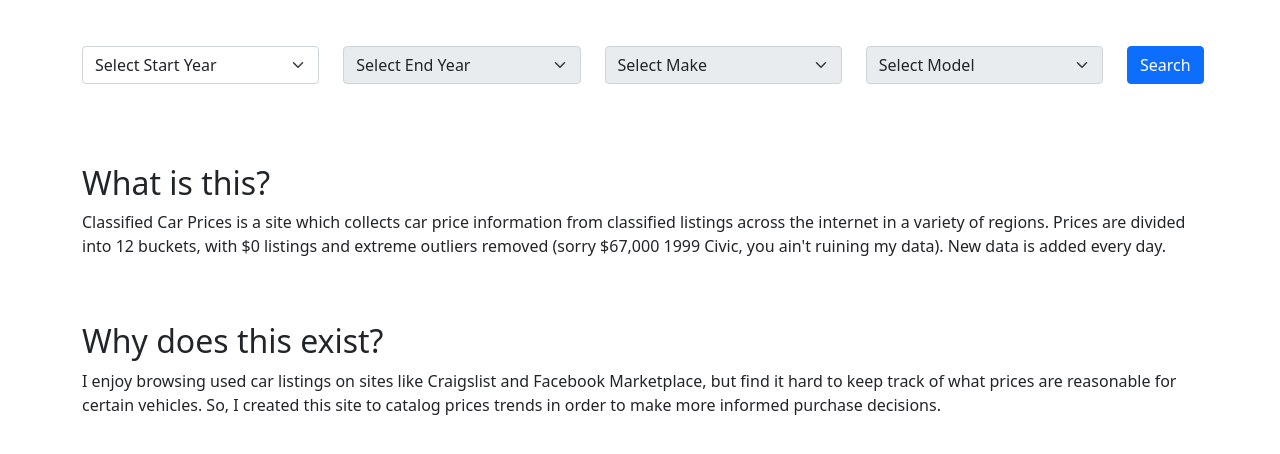
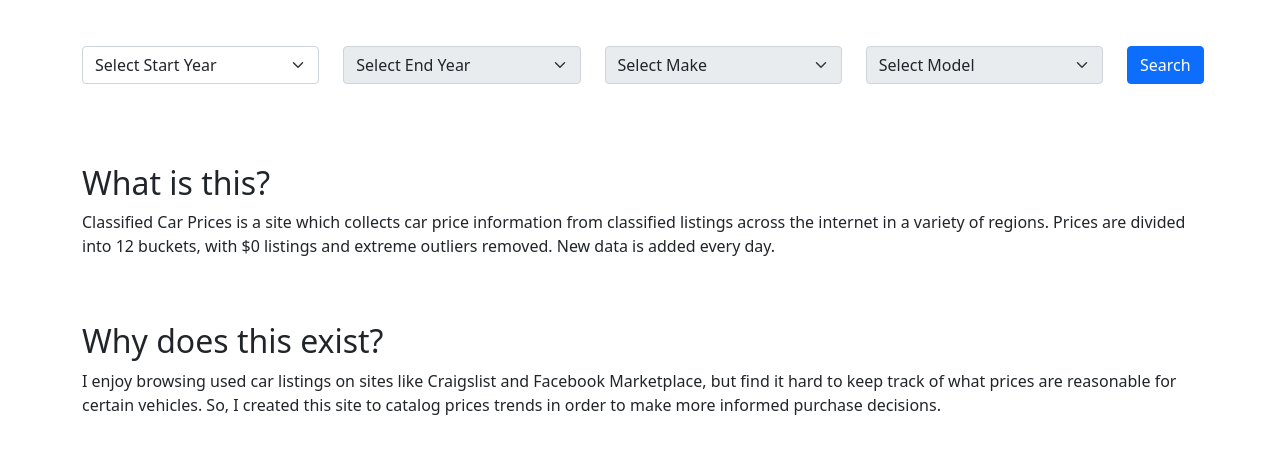
Before and after one commit to atra2396/auto-price-index-site, a FastAPI app: page / in a window 1280 px wide. Shown: the part 330-784 px from the top of the page. Run offline with FastAPI, Linux system fonts and the light colour scheme; some libraries are stand-ins or nearby versions.

Commit message:
Updated copy, add title to prices chart

```diff
--- a/templates/index.html
+++ b/templates/index.html
@@ -46,7 +46,7 @@
     <h2>What is this?</h2>
     <p>
         Classified Car Prices is a site which collects car price information from classified listings across the internet in a variety of regions.
-        Prices are divided into 12 buckets, with $0 listings and extreme outliers removed (sorry $67,000 1999 Civic, you ain't ruining my data).
+        Prices are divided into 12 buckets, with $0 listings and extreme outliers removed.
         New data is added every day.
     </p>
     <h2 class="mt-5">Why does this exist?</h2>
--- a/templates/prices.html
+++ b/templates/prices.html
@@ -1,3 +1,4 @@
+<h3>{{start_year}}-{{end_year}} {{make}} {{model}} Prices</h3>
 <canvas class="mh-75 mt-3" id="myChart" style="max-height: 50vh;"></canvas>
 <script>
 ctx = document.getElementById('myChart').getContext('2d');
@@ -33,6 +34,6 @@ myChart = new Chart(ctx, {
                 beginAtZero: true
             }
         }
-    }
+    },
 });
 </script>
```
